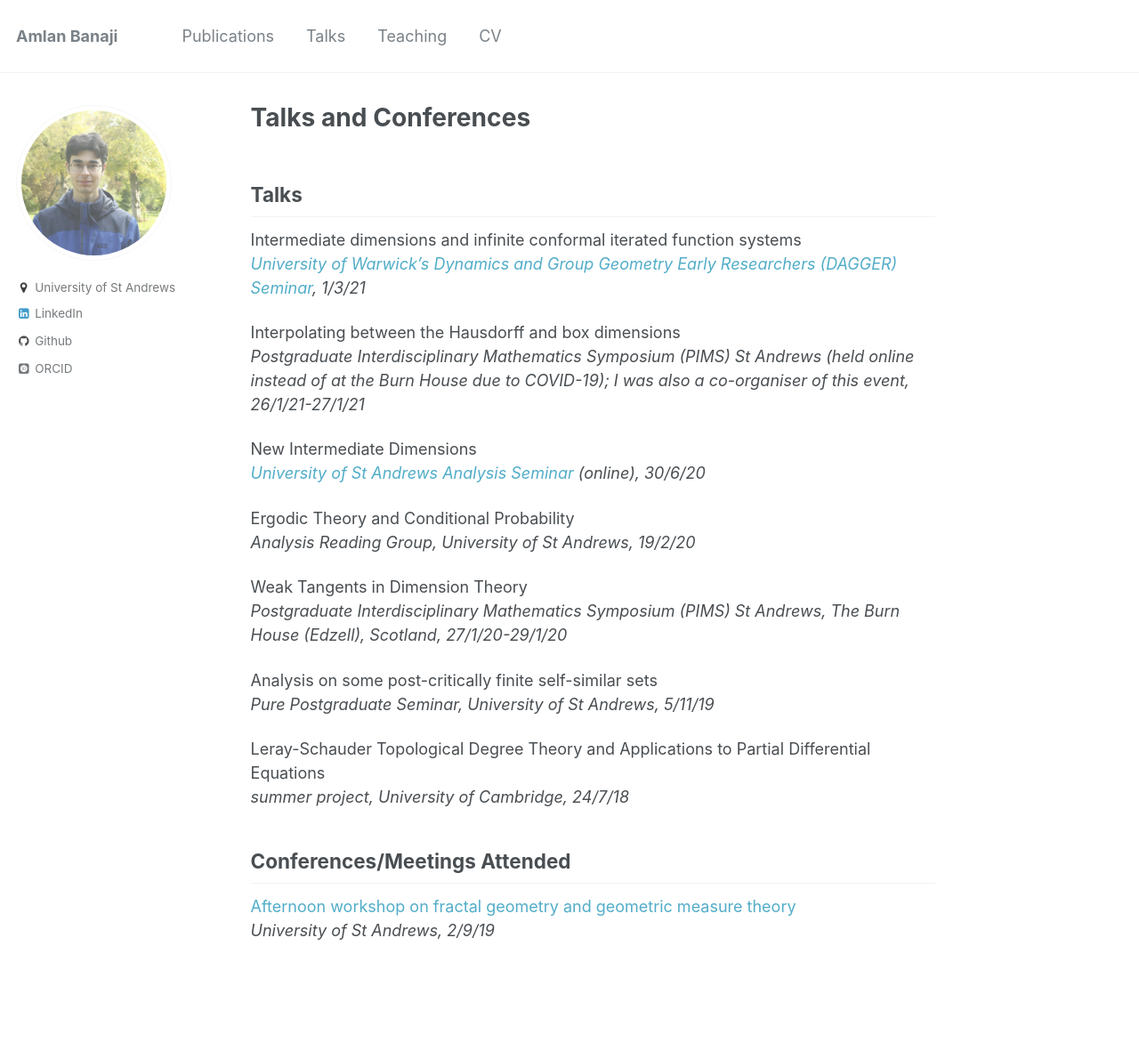
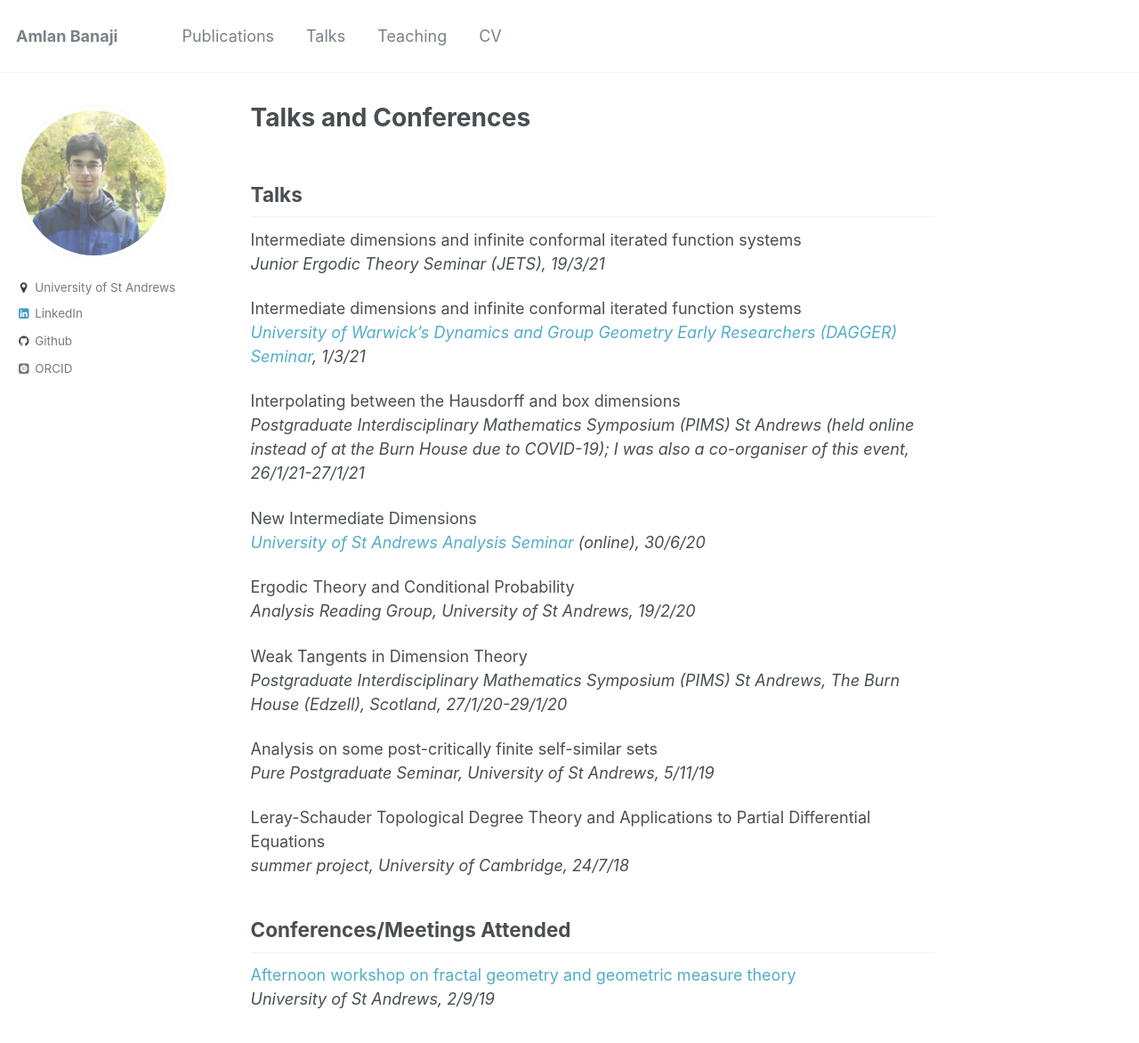
Before and after one commit to amlan-banaji/amlan-banaji.github.io, a Jekyll site: the page built from _pages/talks.md, in a window 1280 px wide and 1186 px high. Shown: the top 1172 px of the window at 89% size. Built offline with Jekyll 4.4.1, drawn with Linux system fonts in a browser that asks for light colours; some web fonts are replaced.

Commit message:
jets talk

```diff
--- a/_pages/talks.md
+++ b/_pages/talks.md
@@ -6,10 +6,11 @@ author_profile: true
 
 ## Talks
 
+Intermediate dimensions and infinite conformal iterated function systems
+*Junior Ergodic Theory Seminar (JETS), 19/3/21*
 
 Intermediate dimensions and infinite conformal iterated function systems
 *[University of Warwick's Dynamics and Group Geometry Early Researchers (DAGGER) Seminar](https://warwick.ac.uk/fac/sci/maths/research/events/seminars/areas/dagger), 1/3/21*
-
 
 Interpolating between the Hausdorff and box dimensions
 *Postgraduate Interdisciplinary Mathematics Symposium (PIMS) St Andrews (held online instead of at the Burn House due to COVID-19); I was also a co-organiser of this event, 26/1/21-27/1/21*
```
